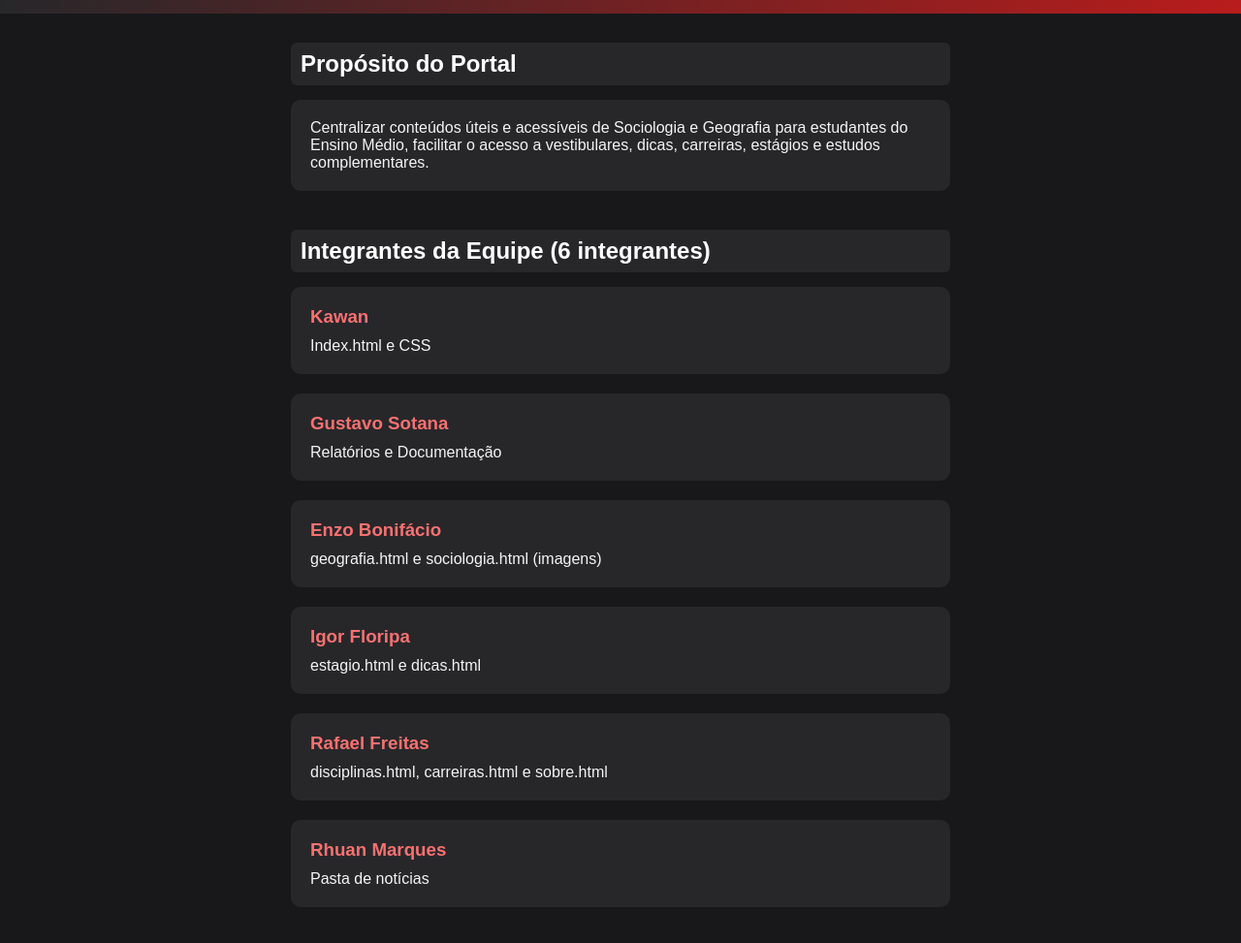
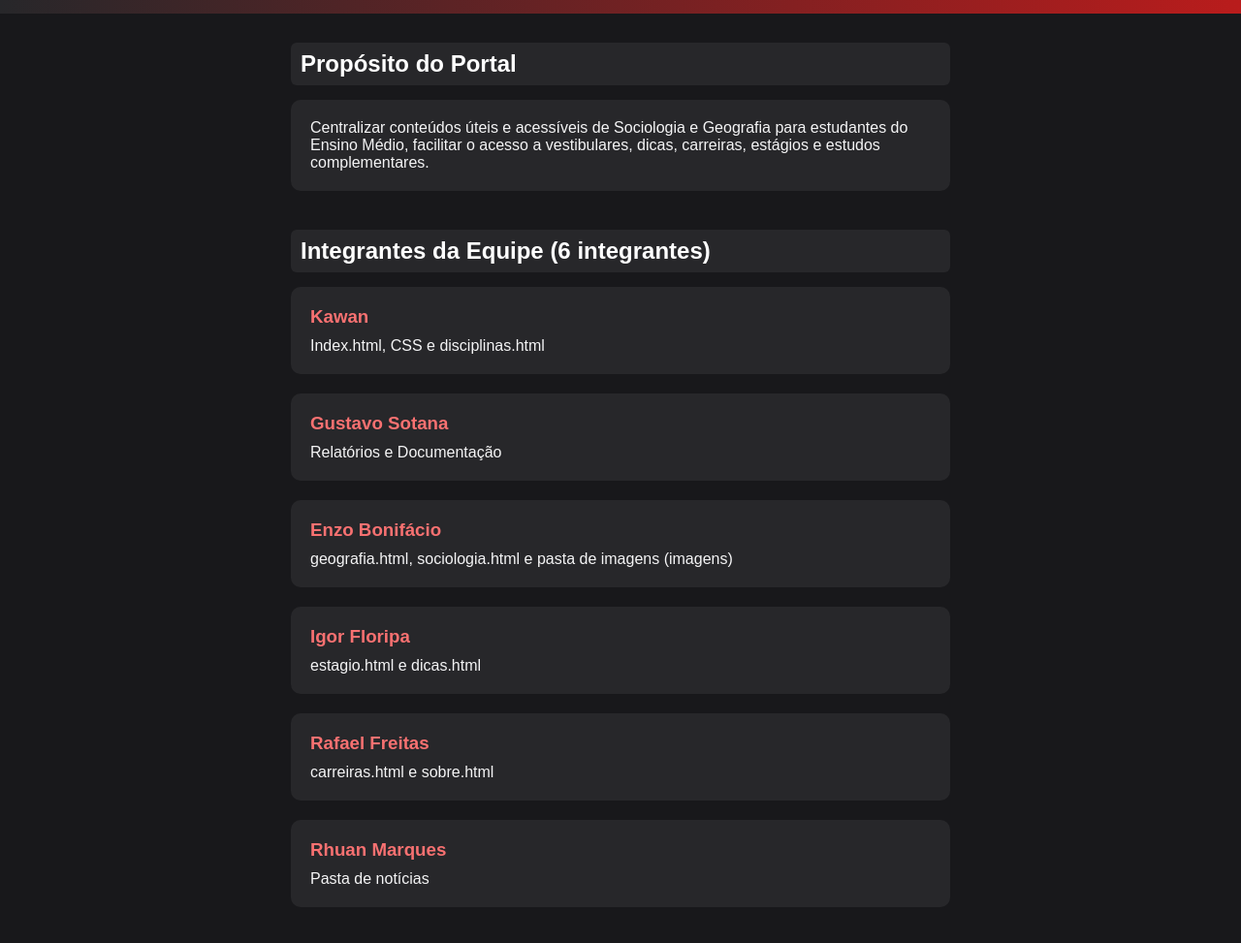
Before and after one commit to kawansantos7/projeto-portal, a plain HTML site: page pages/sobre.html in a window 1280 px wide. Shown: the part 80-1053 px from the top of the page at 97% size. Drawn offline with Linux system fonts and the light colour scheme.

Commit message:
Ajuste na pasta sobre

```diff
--- a/pages/sobre.html
+++ b/pages/sobre.html
@@ -27,11 +27,11 @@
 
     <section>
       <h2>Integrantes da Equipe (6 integrantes)</h2>
-      <article><h3>Kawan</h3><p>Index.html e CSS</p></article>
+      <article><h3>Kawan</h3><p>Index.html, CSS e disciplinas.html</p></article>
       <article><h3>Gustavo Sotana</h3><p>Relatórios e Documentação</p></article>
-      <article><h3>Enzo Bonifácio</h3><p>geografia.html e sociologia.html (imagens)</p></article>
+      <article><h3>Enzo Bonifácio</h3><p>geografia.html, sociologia.html e pasta de imagens (imagens)</p></article>
       <article><h3>Igor Floripa</h3><p>estagio.html e dicas.html</p></article>
-      <article><h3>Rafael Freitas</h3><p>disciplinas.html, carreiras.html e sobre.html</p></article>
+      <article><h3>Rafael Freitas</h3><p>carreiras.html e sobre.html</p></article>
       <article><h3>Rhuan Marques</h3><p>Pasta de notícias</p></article>
     </section>
 
```
